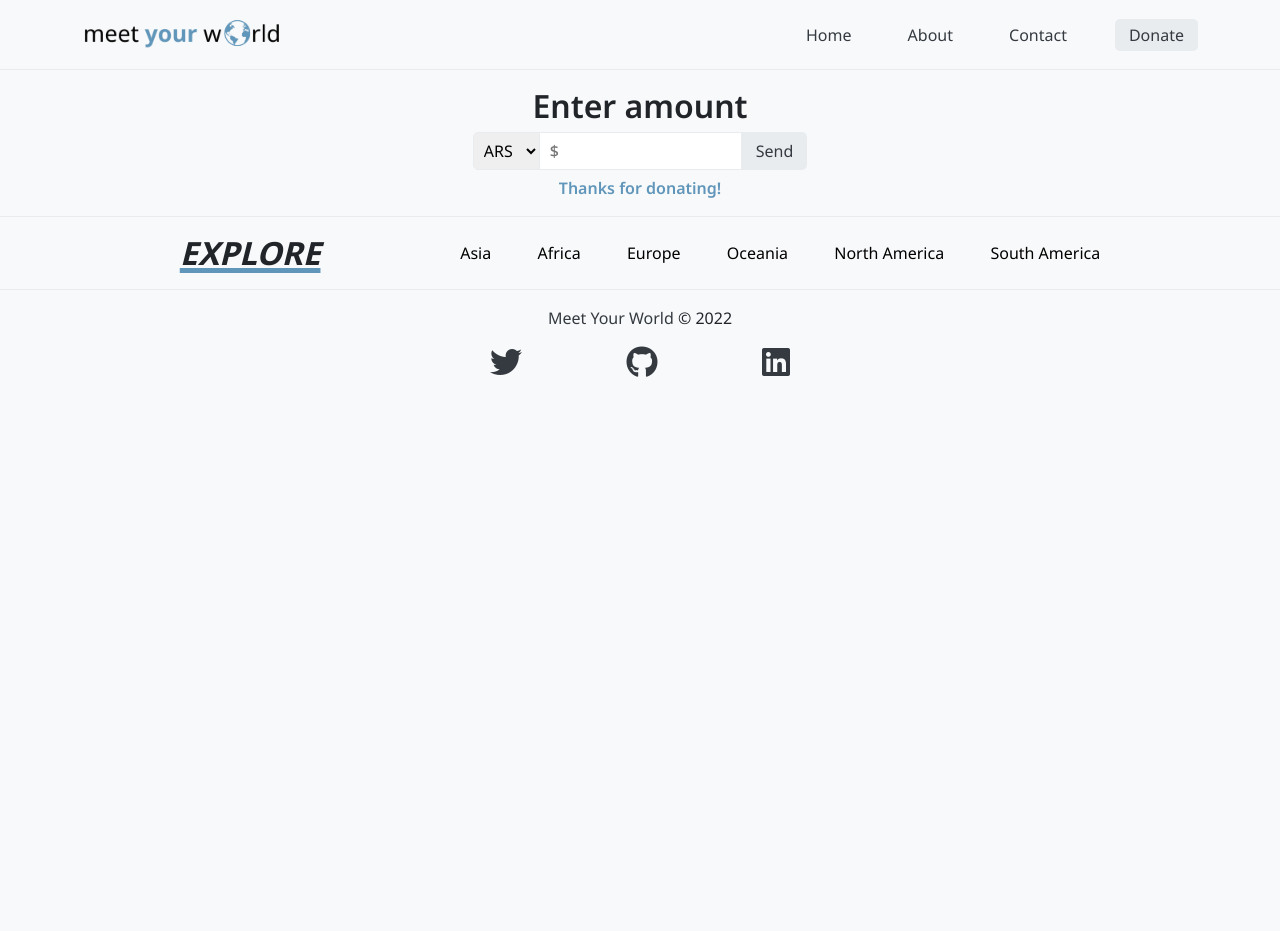
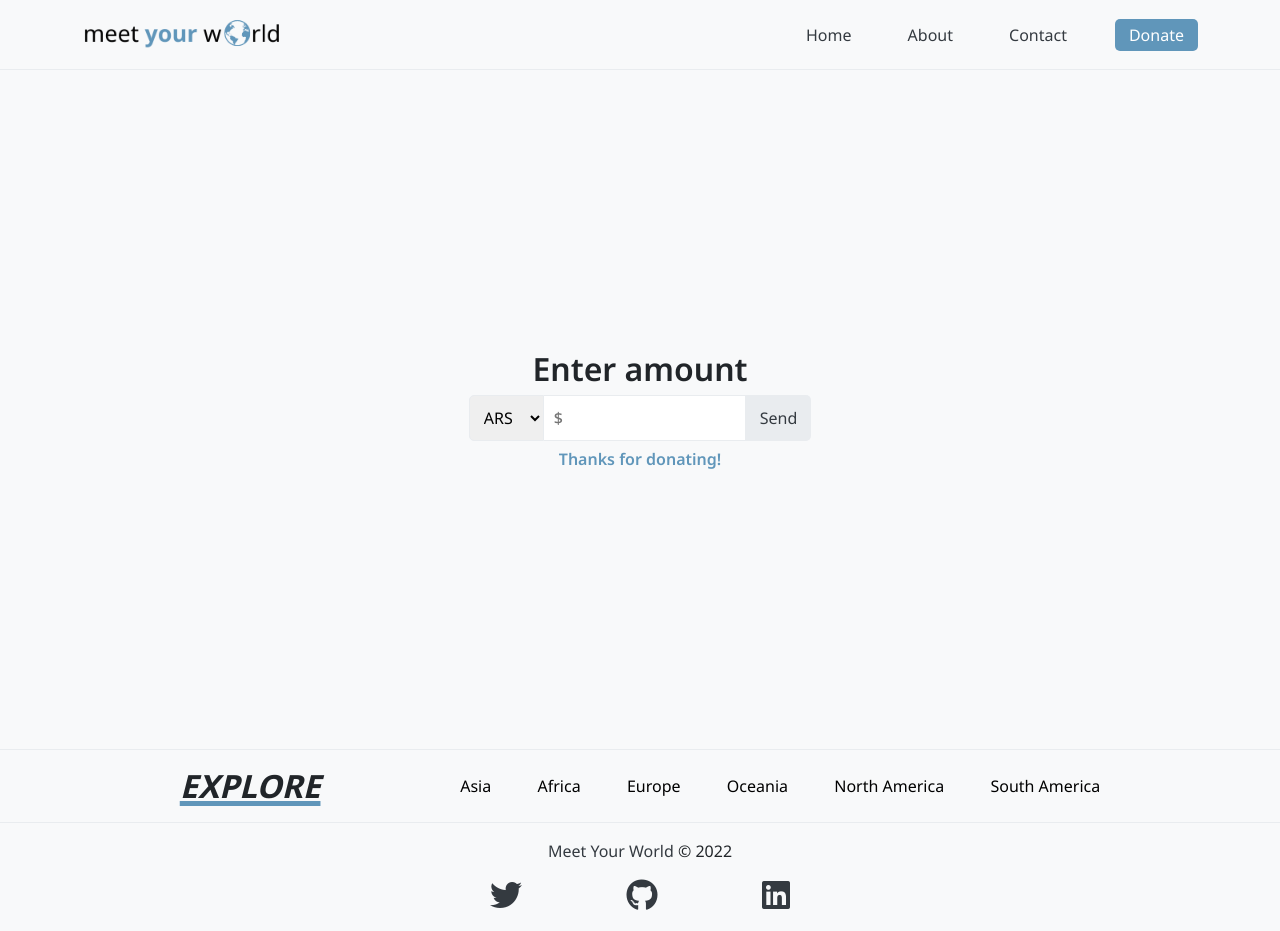
Before and after one commit to matiasbagatto/meetyourworld, a plain HTML site: page pages/donate.html in a window 1280 px wide. Before the commit the page ends 800 px from the top, so only its background shows below. Drawn offline with nearby package versions, Linux system fonts and the light colour scheme.

Commit message:
(SASS) retoques finales

```diff
--- a/pages/donate.html
+++ b/pages/donate.html
@@ -37,7 +37,7 @@
                             <a class="nav-link nav__link" href="./contact.html">Contact</a>
                         </li>
                         <li class="nav-item">
-                            <a class="nav-link btn-custom" href="./donate.html">Donate</a>
+                            <a class="nav-link btn-custom donate-active" href="./donate.html">Donate</a>
                         </li>
                     </ul>
                 </div>
--- a/sass/layout/_navigation.scss
+++ b/sass/layout/_navigation.scss
@@ -19,6 +19,11 @@
     color: $third-color;
 }
 
+.donate-active {
+    color: #fff;
+    background-color: $third-color;
+}
+
 @media (min-width: 992px) {
     .nav__list {
         width: 40vw;
--- a/sass/pages/_donate.scss
+++ b/sass/pages/_donate.scss
@@ -1,6 +1,10 @@
 .donate {
+    height: 85vh;
     padding: 20px 0;
     border-bottom: $border-bottom;
+    display: flex;
+    align-items: center;
+    justify-content: center;
 
     &__title {
         padding-bottom: 10px;
@@ -20,7 +24,7 @@
     justify-content: center;
 
     &__currency {
-        padding: 6px;
+        padding: 10px;
         border: $border-bottom;
         border-top-left-radius: 5px;
         border-bottom-left-radius: 5px;
```
Also changed, not shown: styles/app.css, 1 other file.
